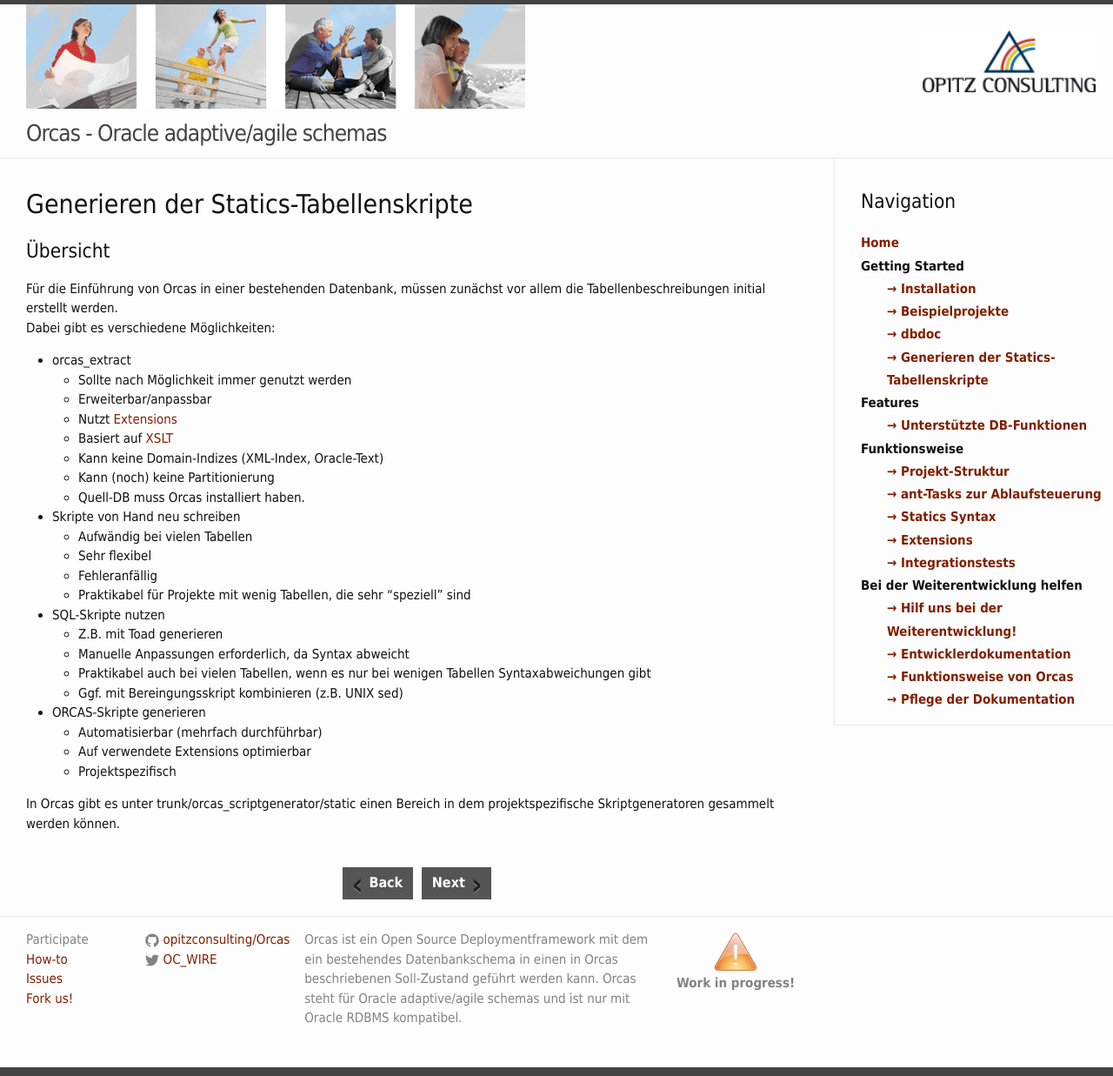
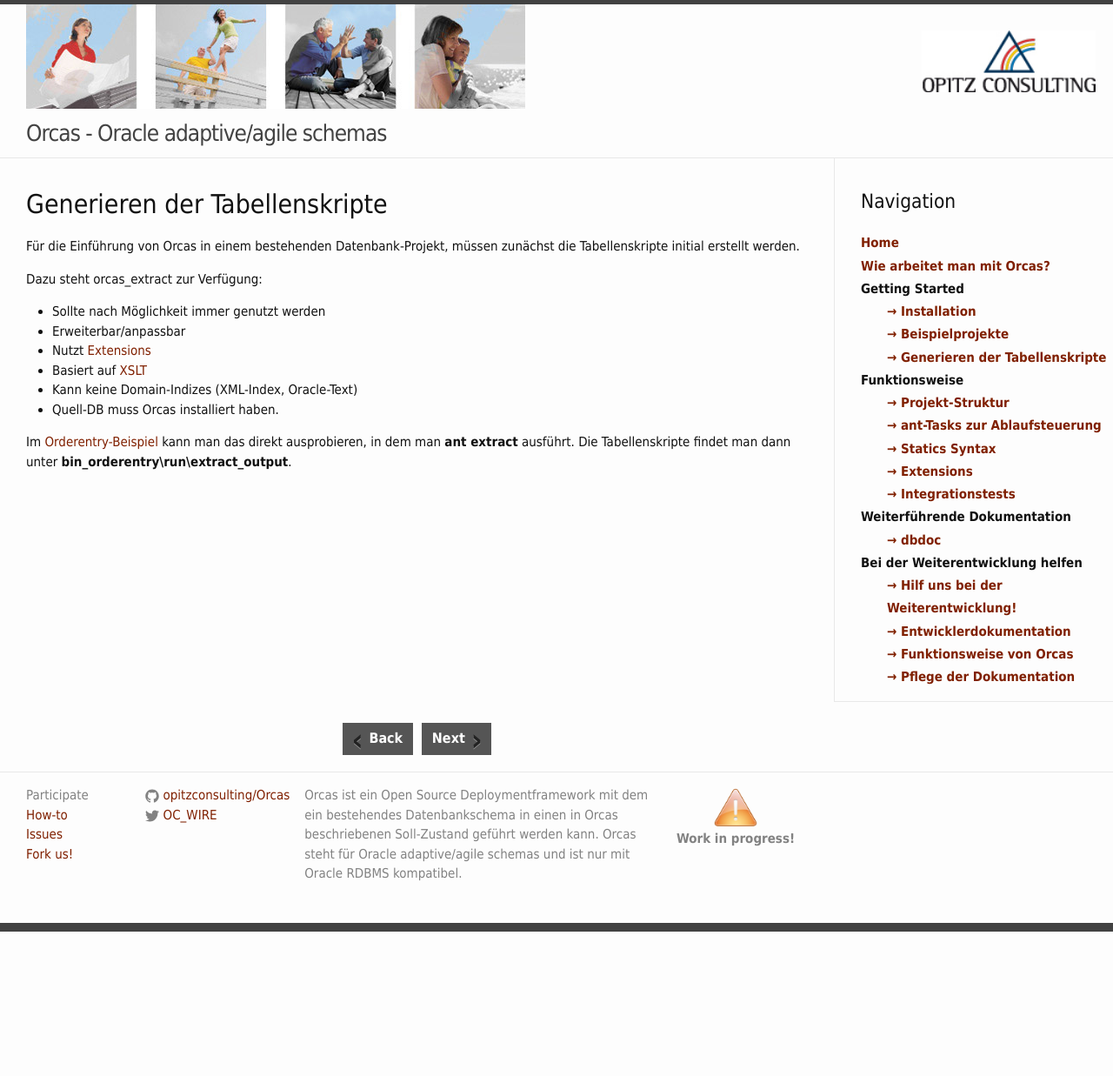
Before and after one commit to opitzconsulting/orcas, a Jekyll site: the page built from _docs/generate-scripts.md, in a window 1280 px wide. Shown: the whole page at 87% size. Built offline with Jekyll 4.4.1, drawn with Linux system fonts in a browser that asks for light colours; after the commit the page ends 1071 px from its top, so only the background shows below that.

Commit message:
dokumentation

```diff
--- a/_docs/generate-scripts.md
+++ b/_docs/generate-scripts.md
@@ -1,40 +1,22 @@
 ---
 layout: docs
-title: Generieren der Statics-Tabellenskripte
+title: Generieren der Tabellenskripte
 prev_section: dbdoc
 next_section: supported-db-functions
 permalink: /docs/generate-scripts/
 ---
 
-#Generieren der Statics-Tabellenskripte
+#Generieren der Tabellenskripte
 
-##Übersicht
+Für die Einführung von Orcas in einem bestehenden Datenbank-Projekt, müssen zunächst die Tabellenskripte initial erstellt werden.
 
-Für die Einführung von Orcas in einer bestehenden Datenbank, müssen zunächst vor allem die Tabellenbeschreibungen initial erstellt werden.
-<br/>
-Dabei gibt es verschiedene Möglichkeiten:
+Dazu steht orcas_extract zur Verfügung:
 
-- orcas_extract
-  - Sollte nach Möglichkeit immer genutzt werden
-  - Erweiterbar/anpassbar
-  - Nutzt [Extensions]({{site.baseurl}}/docs/extensions/)
-  - Basiert auf [XSLT](http://www.w3schools.com/xsl/)
-  - Kann keine Domain-Indizes (XML-Index, Oracle-Text)
-  - Kann (noch) keine Partitionierung
-  - Quell-DB muss Orcas installiert haben.
-- Skripte von Hand neu schreiben
-  - Aufwändig bei vielen Tabellen
-  - Sehr flexibel
-  - Fehleranfällig
-  - Praktikabel für Projekte mit wenig Tabellen, die sehr "speziell" sind
-- SQL-Skripte nutzen
-  - Z.B. mit Toad generieren
-  - Manuelle Anpassungen erforderlich, da Syntax abweicht
-  - Praktikabel auch bei vielen Tabellen, wenn es nur bei wenigen Tabellen Syntaxabweichungen gibt
-  - Ggf. mit Bereingungsskript kombinieren (z.B. UNIX sed)
-- ORCAS-Skripte generieren
-  - Automatisierbar (mehrfach durchführbar)
-  - Auf verwendete Extensions optimierbar
-  - Projektspezifisch
+- Sollte nach Möglichkeit immer genutzt werden
+- Erweiterbar/anpassbar
+- Nutzt [Extensions]({{site.baseurl}}/docs/extensions/)
+- Basiert auf [XSLT](http://www.w3schools.com/xsl/)
+- Kann keine Domain-Indizes (XML-Index, Oracle-Text)
+- Quell-DB muss Orcas installiert haben.
 
-In Orcas gibt es unter trunk/orcas_scriptgenerator/static einen Bereich in dem projektspezifische Skriptgeneratoren gesammelt werden können.
+Im [Orderentry-Beispiel]({{site.baseurl}}/docs/examples/) kann man das direkt ausprobieren, in dem man **ant extract** ausführt. Die Tabellenskripte findet man dann unter **bin_orderentry\run\extract_output**.
--- a/_includes/header.html
+++ b/_includes/header.html
@@ -3,7 +3,7 @@
   <div class="wrapper">
 
     <img title="OC Banner" alt="Banner der OPITZ CONSULTING Deutschland GmbH" src="{{site.baseurl}}/assets/OC-Banner.jpg"/>
-    <a href="http://www.opitz-consulting.com/en/about_us.php?no_cache=1"><img title="OC Logo" alt="Logo der OPITZ CONSULTING Deutschland GmbH" id="OC-Logo" src="{{site.baseurl}}/assets/OC-Logo.jpg"/></a>
+    <a href="http://www.opitz-consulting.com"><img title="OC Logo" alt="Logo der OPITZ CONSULTING Deutschland GmbH" id="OC-Logo" src="{{site.baseurl}}/assets/OC-Logo.jpg"/></a>
     <br/>
     <a class="site-title" href="{{ site.baseurl }}/">{{site.title}}</a>
 
--- a/_includes/navigation.html
+++ b/_includes/navigation.html
@@ -2,20 +2,13 @@
   <h2>Navigation</h2>
   <ul>
     <li><a href="{{site.baseurl}}/docs/about/">Home</a></li>
+    <li><a href="{{site.baseurl}}/docs/usage/">Wie arbeitet man mit Orcas?</a></li>
     <li>
       Getting Started
       <ul>
         <li><a href="{{site.baseurl}}/docs/installation/">&rarr; Installation</a></li>
         <li><a href="{{site.baseurl}}/docs/examples/">&rarr; Beispielprojekte</a></li>
-        <li><a href="{{site.baseurl}}/docs/dbdoc/">&rarr; dbdoc</a></li>
-        <li><a href="{{site.baseurl}}/docs/generate-scripts/">&rarr; Generieren der Statics-Tabellenskripte</a></li>
-      </ul>
-    </li>
-    <li>
-      Features
-      <ul>
-        <!--<li><a href="{{site.baseurl}}/docs/features/">&rarr; Feature-Matrix</a></li>-->
-        <li><a href="{{site.baseurl}}/docs/supported-db-functions/">&rarr; Unterstützte DB-Funktionen</a></li>
+        <li><a href="{{site.baseurl}}/docs/generate-scripts/">&rarr; Generieren der Tabellenskripte</a></li>
       </ul>
     </li>
     <li>
@@ -29,6 +22,12 @@
       </ul>
     </li>
     <li>
+      Weiterführende Dokumentation
+      <ul>
+        <li><a href="{{site.baseurl}}/docs/dbdoc/">&rarr; dbdoc</a></li>
+      </ul>
+    </li>
+    <li>
       Bei der Weiterentwicklung helfen
       <ul>
         <li><a href="{{site.baseurl}}/docs/participate/">&rarr; Hilf uns bei der Weiterentwicklung!</a></li>
```
Also changed, not shown: _docs/about.md (+10 -8 lines), _docs/examples.md (+4 -1 lines), _docs/features.md (deleted, +0 -90 lines), _docs/usage.md (added, +82 -0 lines).
